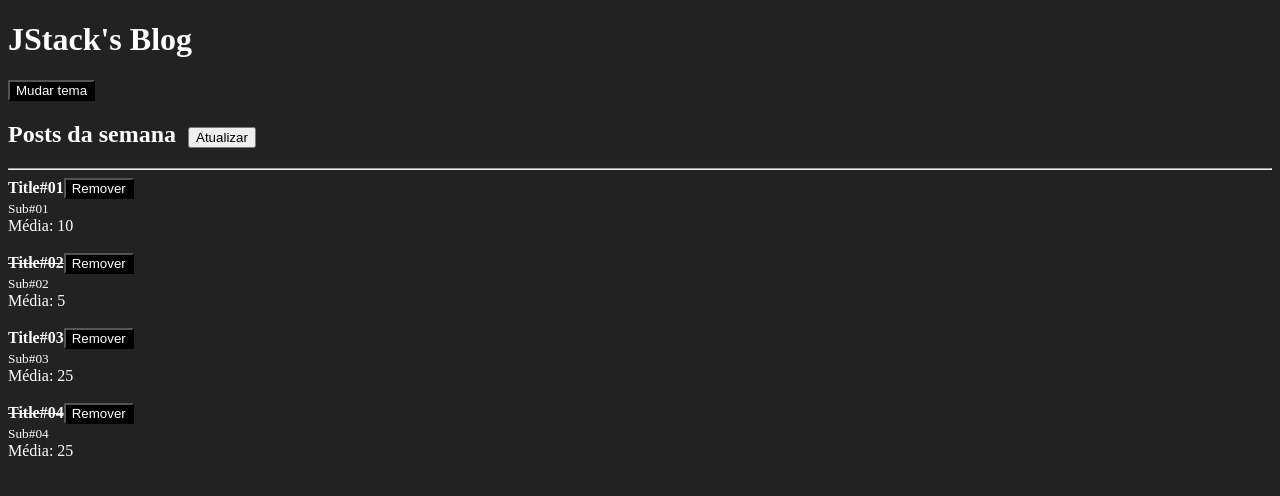
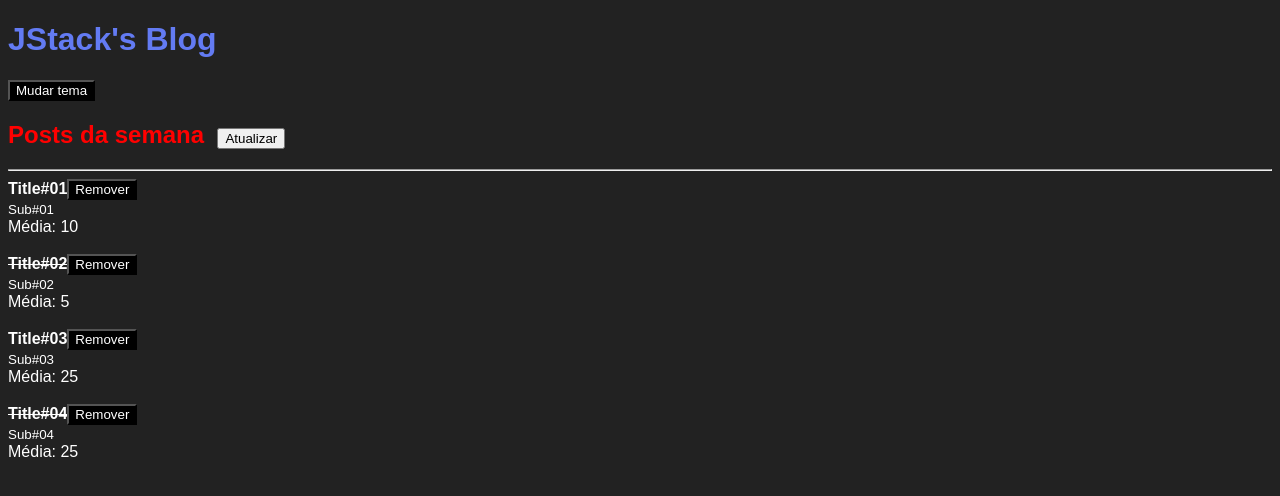
Before and after one commit to gabrielcaamargo/jstack, a React app in the folder reactFundamentos/: page / in a window 1280 px wide. Shown: the top 496 px of the page. Built offline with nearby package versions, Linux system fonts and the light colour scheme.

Commit message:
css modules class

```diff
--- /dev/null
+++ b/reactFundamentos/src/App.css
@@ -0,0 +1,3 @@
+.title{
+  color: #f00;
+}
--- a/reactFundamentos/src/App.js
+++ b/reactFundamentos/src/App.js
@@ -1,4 +1,6 @@
 import React, { useState } from "react"
+
+import styles from './App.css'
 
 import Header from "./Header"
 import Post from "./Post"
@@ -37,7 +39,7 @@
   return (
     <ThemeProvider>
       <Header>
-        <h2>Posts da semana
+        <h2 className={styles.title}>Posts da semana
         &nbsp;
         <button onClick={handleRefresh}>Atualizar</button>
         </h2>
--- /dev/null
+++ b/reactFundamentos/src/Header.css
@@ -0,0 +1,3 @@
+.title{
+  color: #637BF3;
+}
--- a/reactFundamentos/src/Header.js
+++ b/reactFundamentos/src/Header.js
@@ -1,6 +1,8 @@
 import React, { useContext } from 'react'
 import PropTypes from 'prop-types';
 import Button from './Button';
+
+import styles from './Header.css'
 
 import {ThemeContext} from './ThemeContext';
 
@@ -8,7 +10,7 @@
   const { onToggleTheme } = useContext(ThemeContext)
   return(
     <div>
-      <h1>{props.title}</h1>
+      <h1 className={styles.title}>{props.title}</h1>
       <Button onClick={onToggleTheme}>Mudar tema</Button>
       {props.children}
     </div>
--- a/reactFundamentos/src/Index.css
+++ b/reactFundamentos/src/Index.css
@@ -1,4 +1,5 @@
 body{
   background: #222;
   color: #fff;
+  font-family: sans-serif;
 }
--- a/reactFundamentos/webpack.config.js
+++ b/reactFundamentos/webpack.config.js
@@ -26,7 +26,15 @@
       },
       {
         test: /\.css$/,
-        use: ['style-loader', 'css-loader']
+        use: [
+          'style-loader',
+          {
+            loader: 'css-loader',
+            options: {
+              modules: true,
+            }
+          }
+        ]
       }
     ]
   },
```
